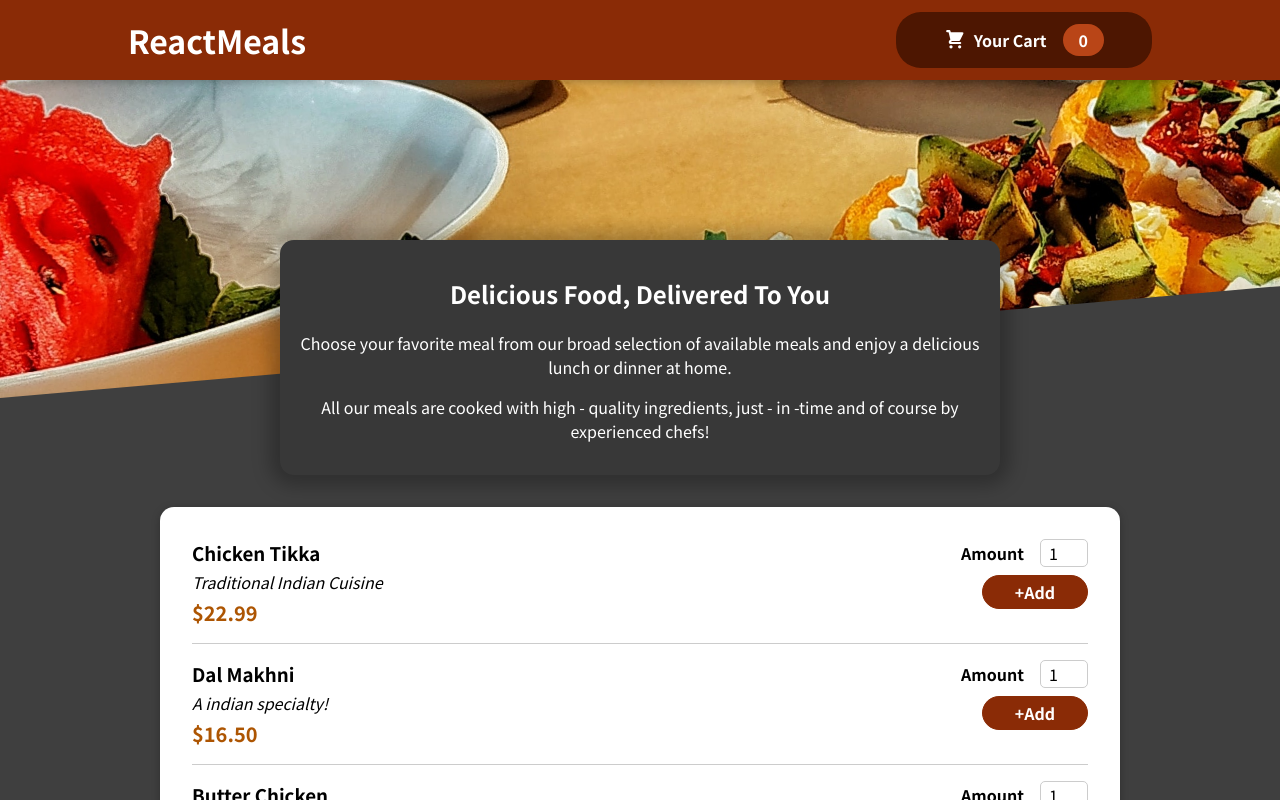
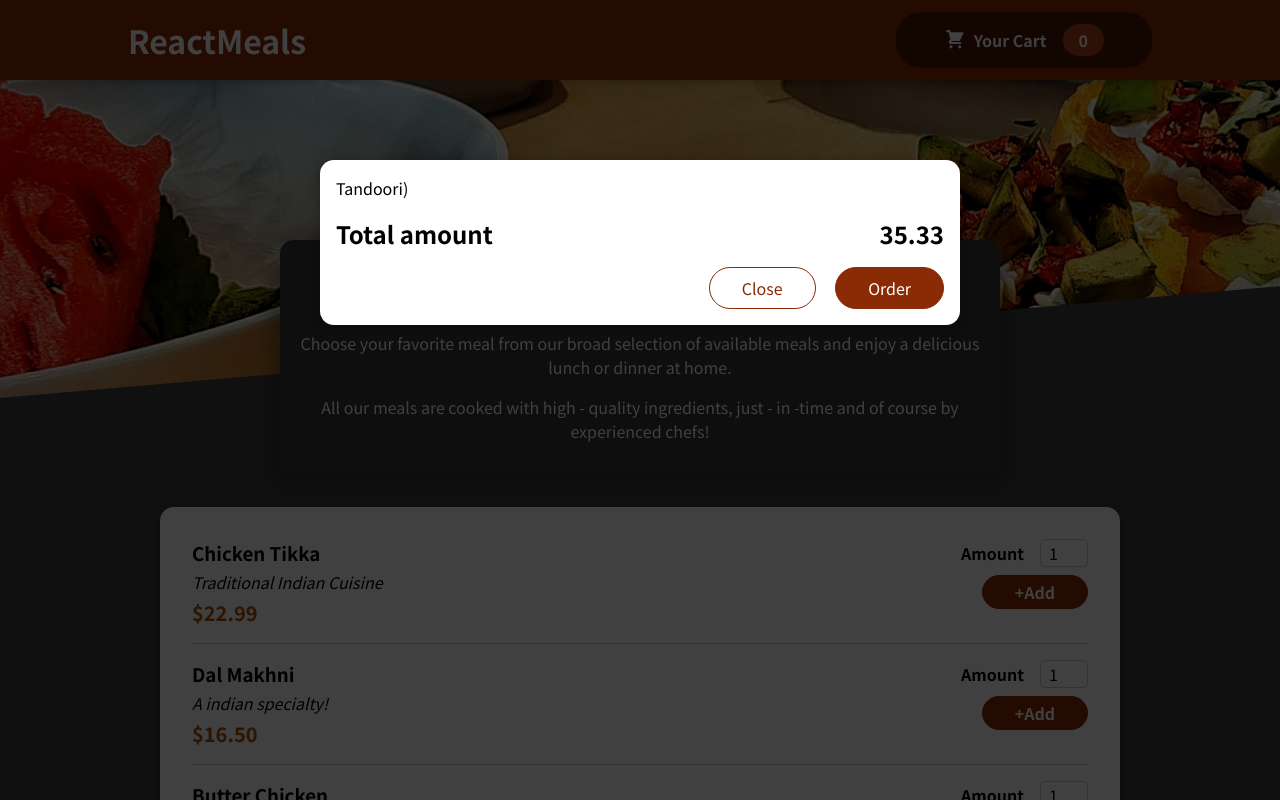
Before and after one commit to Abhishekkanojiya3/Restaurant-Website-React-project, a React (Create React App) app: page / in a window 1280 px wide. Shown: the top 800 px of the page. Built offline with nearby package versions, Linux system fonts and the light colour scheme.

Commit message:
Making a hard Coded Cart without any Functionality

```diff
--- a/public/index.html
+++ b/public/index.html
@@ -1,14 +1,12 @@
 <!DOCTYPE html>
 <html lang="en">
-  <head>
+
+<head>
     <meta charset="utf-8" />
     <link rel="icon" href="%PUBLIC_URL%/favicon.ico" />
     <meta name="viewport" content="width=device-width, initial-scale=1" />
     <meta name="theme-color" content="#000000" />
-    <meta
-      name="description"
-      content="Web site created using create-react-app"
-    />
+    <meta name="description" content="Web site created using create-react-app" />
     <link rel="apple-touch-icon" href="%PUBLIC_URL%/logo192.png" />
     <!--
       manifest.json provides metadata used when your web app is installed on a
@@ -25,10 +23,12 @@
       Learn how to configure a non-root public URL by running `npm run build`.
     -->
     <title>React App</title>
-  </head>
-  <body>
+</head>
+
+<body>
     <noscript>You need to enable JavaScript to run this app.</noscript>
     <div id="root"></div>
+    <div id="overlays"></div>
     <!--
       This HTML file is a template.
       If you open it directly in the browser, you will see an empty page.
@@ -39,5 +39,6 @@
       To begin the development, run `npm start` or `yarn start`.
       To create a production bundle, use `npm run build` or `yarn build`.
     -->
-  </body>
+</body>
+
 </html>
--- a/src/App.js
+++ b/src/App.js
@@ -1,10 +1,13 @@
 import React, { Fragment } from "react";
 import Header from "./components/Layout/Header";
 import Meals from "./components/Meals/Meals";
+import Cart from "./components/Cart/Cart";
 
 function App() {
     return ( <
         Fragment >
+        <
+        Cart / >
         <
         Header / >
         <
--- /dev/null
+++ b/src/components/Cart/Cart.js
@@ -0,0 +1,27 @@
+import Modal from '../UI/Modal';
+import classes from './Cart.module.css';
+const Cart = (props) => {
+        const cartItem = < ul className = { classes['cart-items'] } > {
+            [{ id: 'c1', name: 'Tandoori', amount: 2, price: 1200 }].map((item) =>
+                <
+                li > { item.name }) < /li>
+        )
+    } <
+    /ul>;
+return ( <
+    Modal > { cartItem } <
+    div className = { classes.total } >
+    <
+    span > Total amount < /span> <
+    span > 35.33 < /span> <
+    /div> <
+    div className = { classes.actions } >
+    <
+    button className = { classes['button--alt'] } > Close < /button> <
+    button className = { classes.button } > Order < /button> <
+    /div> <
+    /Modal>
+);
+
+};
+export default Cart;
--- /dev/null
+++ b/src/components/Cart/Cart.module.css
@@ -0,0 +1,46 @@
+.cart-items {
+    list-style: none;
+    margin: 0;
+    padding: 0;
+    max-height: 20rem;
+    overflow: auto;
+}
+
+.total {
+    display: flex;
+    justify-content: space-between;
+    align-items: center;
+    font-weight: bold;
+    font-size: 1.5rem;
+    margin: 1rem 0;
+}
+
+.actions {
+    text-align: right;
+}
+
+.actions button {
+    font: inherit;
+    cursor: pointer;
+    background-color: transparent;
+    border: 1px solid #8a2b06;
+    padding: 0.5rem 2rem;
+    border-radius: 25px;
+    margin-left: 1rem;
+}
+
+.actions button:hover,
+.actions button:active {
+    background-color: #5a1a01;
+    border-color: #5a1a01;
+    color: white;
+}
+
+.actions .button--alt {
+    color: #8a2b06;
+}
+
+.actions .button {
+    background-color: #8a2b06;
+    color: white;
+}
--- a/src/components/Meals/AvailableMeals.js
+++ b/src/components/Meals/AvailableMeals.js
@@ -1,7 +1,8 @@
 import classes from './AvailableMeals.module.css'
 import Card from '../UI/Card';
 import MealItem from './MealItem/MealItem';
-const DUMMY_MEALS = [{
+const DUMMY_MEALS = [
+    {
       id: 'm1',
       name: 'Chicken Tikka',
       description: 'Traditional Indian Cuisine',
@@ -27,25 +28,25 @@ const DUMMY_MEALS = [{
     },
   ];
 
-const AvailableMeals = () => {
+const AvailableMeals =()=>{
 const mealList = DUMMY_MEALS.map((meal) =>
-        <
-        MealItem key = { meal.id }
-        name = { meal.name }
-        description = { meal.description }
-        price = { meal.price }
+ <MealItem
+ id={meal.id}
+key = {meal.id}
+name= {meal.name}
+description ={meal.description}
+price = {meal.price}
 />
 );
 
-    return ( <
-        section className = { classes.meals } >
-        <
-        Card >
-        <
-        ul > { mealList } <
-        /ul> <
-        /Card> <
-        /section>
+return (
+<section className={classes.meals}>
+    <Card>
+    <ul>
+        {mealList}
+    </ul>
+    </Card>
+</section>
 );
 
 }
--- /dev/null
+++ b/src/components/UI/Modal.js
@@ -0,0 +1,32 @@
+import { Fragment } from "react";
+import ReactDOM from "react-dom";
+import classes from './Modal.module.css';
+const Backdrop = () => {
+    return ( <
+        div className = { classes.backdrop }
+        />
+    )
+};
+const ModalOverlays = props => {
+    return ( <
+        div className = { classes.modal } >
+        <
+        div className = { classes.content } > { props.children } < /div> <
+        /div>
+    );
+};
+const portalElements = document.getElementById('overlays')
+const Modal = (props) => {
+    return ( <
+        Fragment > { ReactDOM.createPortal( < Backdrop / > , portalElements) } {
+            ReactDOM.createPortal( < ModalOverlays > { props.children } <
+                /ModalOverlays>,
+                portalElements
+            )
+        }
+
+        <
+        /Fragment>
+    )
+};
+export default Modal;
--- /dev/null
+++ b/src/components/UI/Modal.module.css
@@ -0,0 +1,40 @@
+.backdrop {
+    position: fixed;
+    top: 0;
+    left: 0;
+    width: 100%;
+    height: 100vh;
+    z-index: 20;
+    background-color: rgba(0, 0, 0, 0.75);
+}
+
+.modal {
+    position: fixed;
+    top: 20vh;
+    left: 5%;
+    width: 90%;
+    background-color: white;
+    padding: 1rem;
+    border-radius: 14px;
+    box-shadow: 0 2px 8px rgba(0, 0, 0, 0.25);
+    z-index: 30;
+    animation: slide-down 300ms ease-out forwards;
+}
+
+@media (min-width: 768px) {
+    .modal {
+        width: 40rem;
+        left: calc(50% - 20rem);
+    }
+}
+
+@keyframes slide-down {
+    from {
+        opacity: 0;
+        transform: translateY(-3rem);
+    }
+    to {
+        opacity: 1;
+        transform: translateY(0);
+    }
+}
```
Lines whose indentation alone changed are shown as unchanged.
